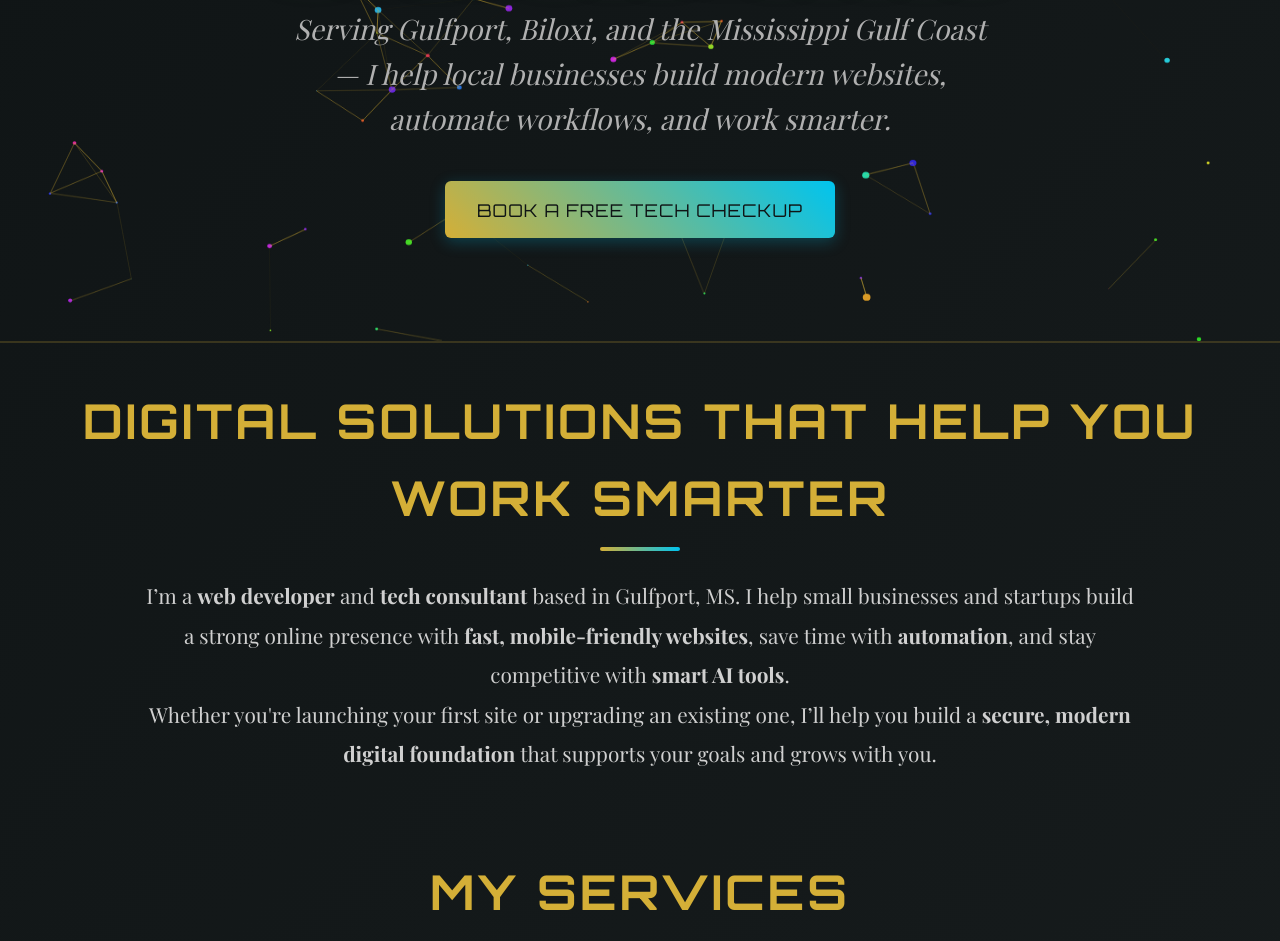
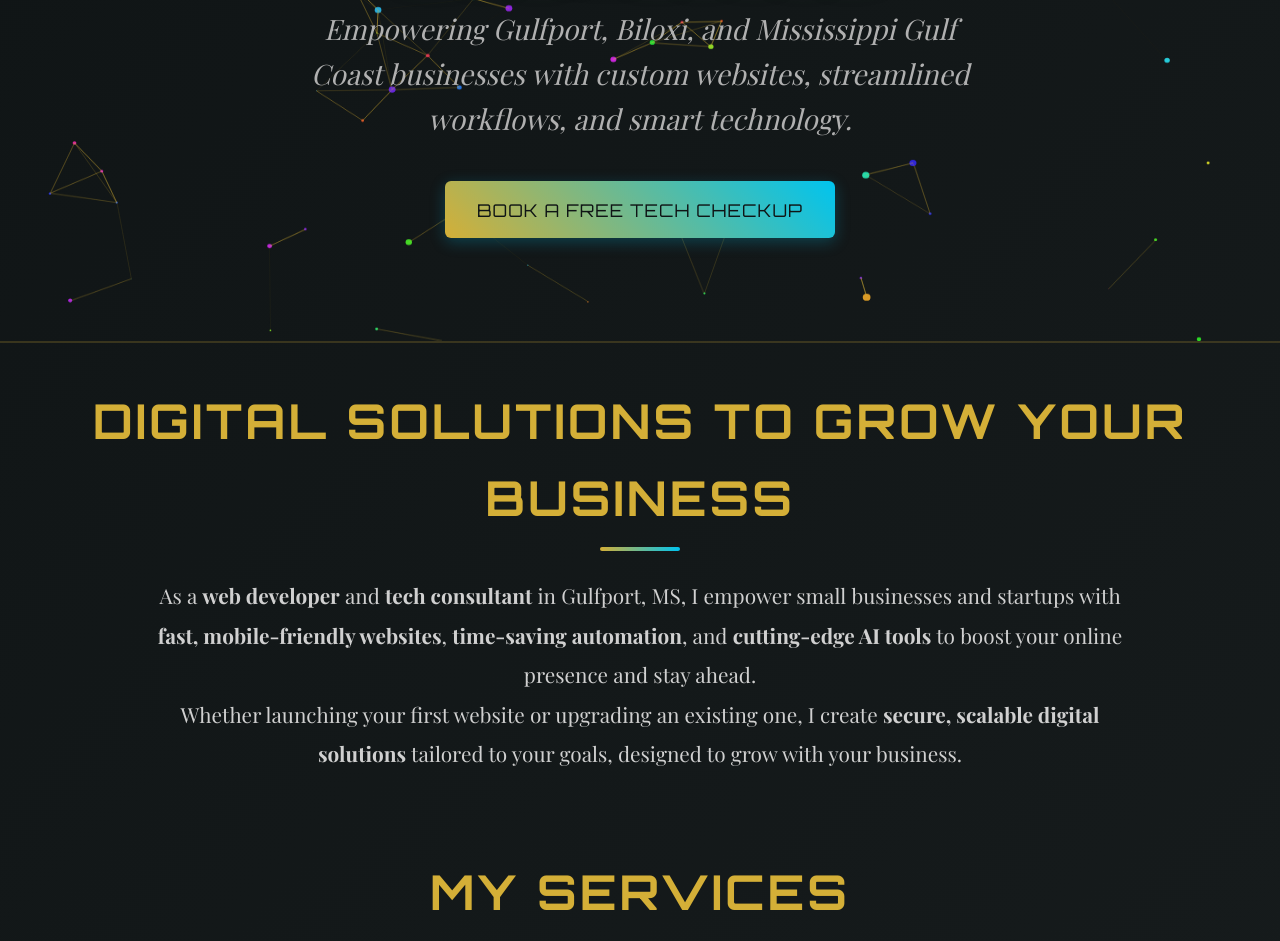
Before and after one commit to prneiderball/neiderballdesigns, a plain HTML site: page index.html in a window 1280 px wide. Shown: the part 487-1428 px from the top of the page. Drawn offline with nearby package versions, Linux system fonts and the light colour scheme.

Commit message:
Update index.html
updated copy

```diff
--- a/index.html
+++ b/index.html
@@ -60,12 +60,11 @@
       <canvas class="hero-canvas"></canvas>
       <div class="hero__content">
         <h1 class="hero__title">
-          Innovative Web & Tech Solutions for Small Businesses
+          Modern Web & Tech Solutions for Small Businesses
         </h1>
         <p class="hero__subtitle">
-          Serving Gulfport, Biloxi, and the Mississippi Gulf Coast — I help
-          local businesses build modern websites, automate workflows, and work
-          smarter.
+          Empowering Gulfport, Biloxi, and Mississippi Gulf Coast businesses
+          with custom websites, streamlined workflows, and smart technology.
         </p>
         <a href="#contact" class="btn btn--primary">Book a Free Tech Checkup</a>
       </div>
@@ -74,22 +73,20 @@
     <!-- About -->
     <section class="about" id="about">
       <div class="container">
-        <h2 class="section-title">
-          Digital Solutions That Help You Work Smarter
-        </h2>
+        <h2 class="section-title">Digital Solutions to Grow Your Business</h2>
         <p class="about__text">
-          I’m a <strong>web developer</strong> and
-          <strong>tech consultant</strong> based in Gulfport, MS. I help small
-          businesses and startups build a strong online presence with
-          <strong>fast, mobile-friendly websites</strong>, save time with
-          <strong>automation</strong>, and stay competitive with
-          <strong>smart AI tools</strong>.
+          As a <strong>web developer</strong> and
+          <strong>tech consultant</strong> in Gulfport, MS, I empower small
+          businesses and startups with
+          <strong>fast, mobile-friendly websites</strong>,
+          <strong>time-saving automation</strong>, and
+          <strong>cutting-edge AI tools</strong> to boost your online presence
+          and stay ahead.
         </p>
         <p class="about__text">
-          Whether you're launching your first site or upgrading an existing one,
-          I’ll help you build a
-          <strong>secure, modern digital foundation</strong> that supports your
-          goals and grows with you.
+          Whether launching your first website or upgrading an existing one, I
+          create <strong>secure, scalable digital solutions</strong> tailored to
+          your goals, designed to grow with your business.
         </p>
       </div>
     </section>
```
